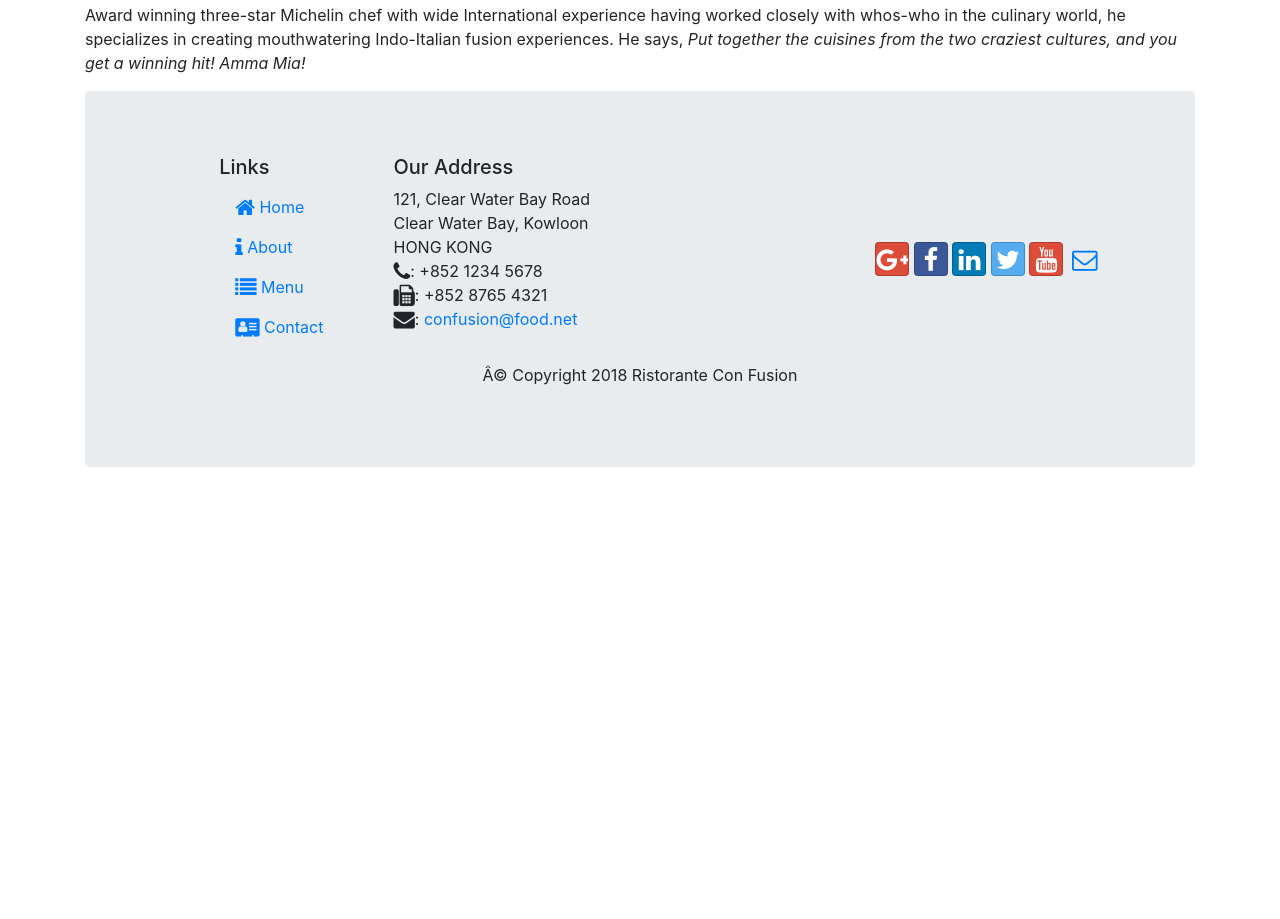
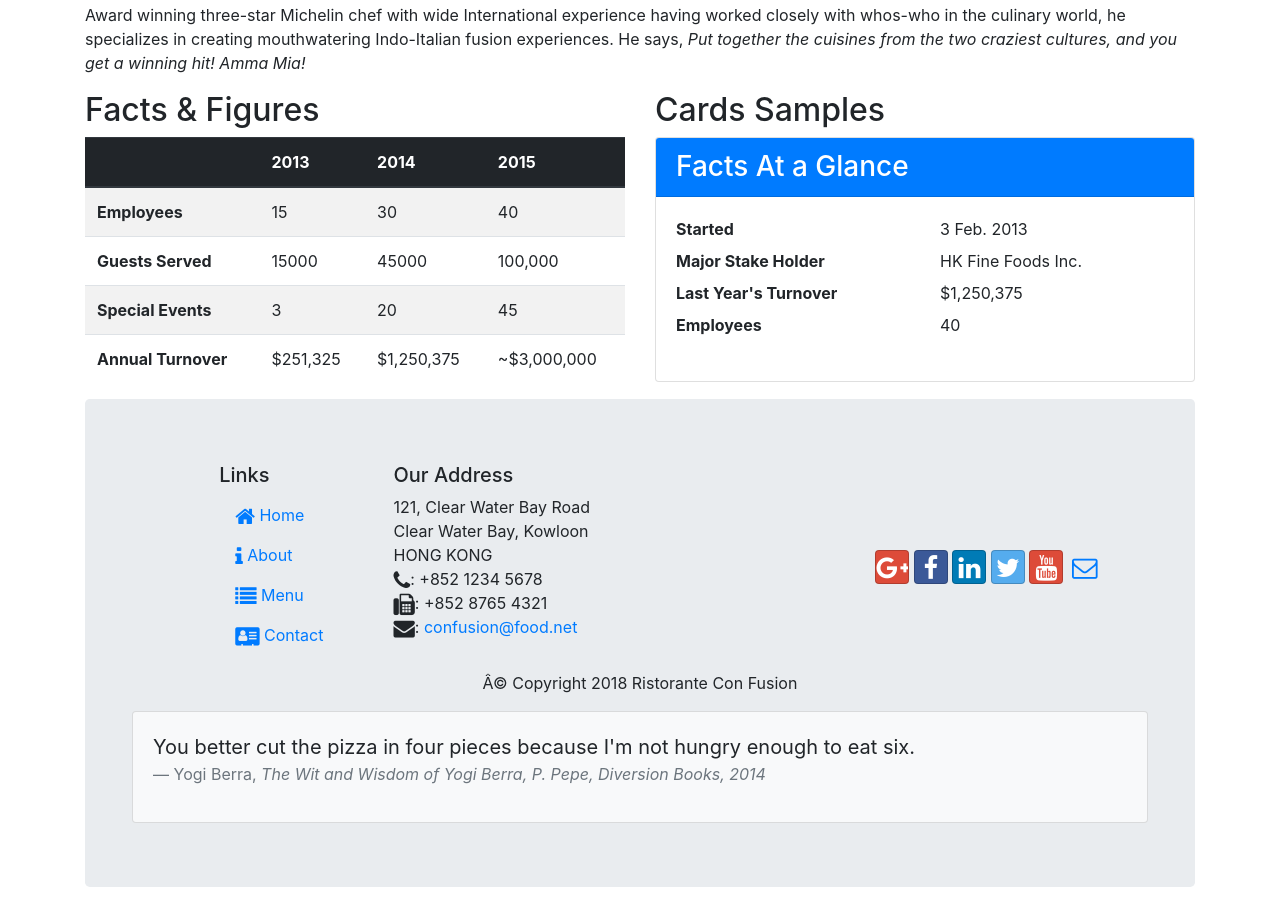
Before and after one commit to Farithul/CoruserUIBootstrap4, a website: page aboutus.html in a window 1280 px wide. Shown: the part 1384-2303 px from the top of the page. Before the commit the page ends 1883 px from the top, so only its background shows below. Drawn offline with nearby package versions, Linux system fonts and the light colour scheme.

Commit message:
tablesAndCards

```diff
--- a/aboutus.html
+++ b/aboutus.html
@@ -95,6 +95,73 @@
                 <p>Award winning three-star Michelin chef with wide International experience having worked closely with whos-who in the culinary world, he specializes in creating mouthwatering Indo-Italian fusion experiences. He says, <em>Put together the cuisines from the two craziest cultures, and you get a winning hit! Amma Mia!</em></p>
             </div>
             </div>
+
+            <div class="row row-content">
+                <div class="col-12 col-sm-6">
+                    <h2>Facts &amp; Figures</h2>
+                    <div class="table-responsive">
+                        <table class="table table-striped">
+                            <thead class="thead-dark">
+                                <tr>
+                                    <th>&nbsp;</th>
+                                    <th>2013</th>
+                                    <th>2014</th>
+                                    <th>2015</th>
+                                </tr>
+                            </thead>
+                            <tbody>
+                                <tr>
+                                    <th>Employees</th>
+                                    <td>15</td>
+                                    <td>30</td>
+                                    <td>40</td>
+                                </tr>
+                                <tr>
+                                    <th>Guests Served</th>
+                                    <td>15000</td>
+                                    <td>45000</td>
+                                    <td>100,000</td>
+                                </tr>
+                                <tr>
+                                    <th>Special Events</th>
+                                    <td>3</td>
+                                    <td>20</td>
+                                    <td>45</td>
+                                </tr>
+                                <tr>
+                                    <th>Annual Turnover</th>
+                                    <td>$251,325</td>
+                                    <td>$1,250,375</td>
+                                    <td>~$3,000,000</td>
+                                </tr>
+                            </tbody>
+                        </table>
+                   </div>
+                </div>
+                 <div class="col-12 col-sm-6">
+                    <h2>Cards Samples</h2>
+                        <div class="card">
+                            <h3 class="card-header bg-primary text-white">Facts At a Glance</h3>
+                            <div class="card-body">
+                                <dl class="row">
+                                    <dt class="col-6">Started</dt>
+                                    <dd class="col-6">3 Feb. 2013</dd>
+                                    <dt class="col-6">Major Stake Holder</dt>
+                                    <dd class="col-6">HK Fine Foods Inc.</dd>
+                                    <dt class="col-6">Last Year's Turnover</dt>
+                                    <dd class="col-6">$1,250,375</dd>
+                                    <dt class="col-6">Employees</dt>
+                                    <dd class="col-6">40</dd>
+                                </dl>
+                            </div>
+                        </div>
+                    </div>
+
+                </div>
+           </div>
+
+
+
        </div>
 
     </div>
@@ -144,7 +211,19 @@
                 </div>
            </div>
         </div>
-    </footer>
+
+<div class="col-12">
+                <div class="card card-body bg-light">
+                    <blockquote class="blockquote">
+                        <p class="mb-0">You better cut the pizza in four pieces because
+                            I'm not hungry enough to eat six.</p>
+                        <footer class="blockquote-footer">Yogi Berra,
+                            <cite title="Source Title">The Wit and Wisdom of Yogi Berra,
+                            P. Pepe, Diversion Books, 2014</cite>
+                        </footer>
+                    </blockquote>
+                </div>
+            </div>
 
      <!-- jQuery first, then Popper.js, then Bootstrap JS. -->
  <script src="node_modules/jquery/dist/jquery.slim.min.js"></script>
```
